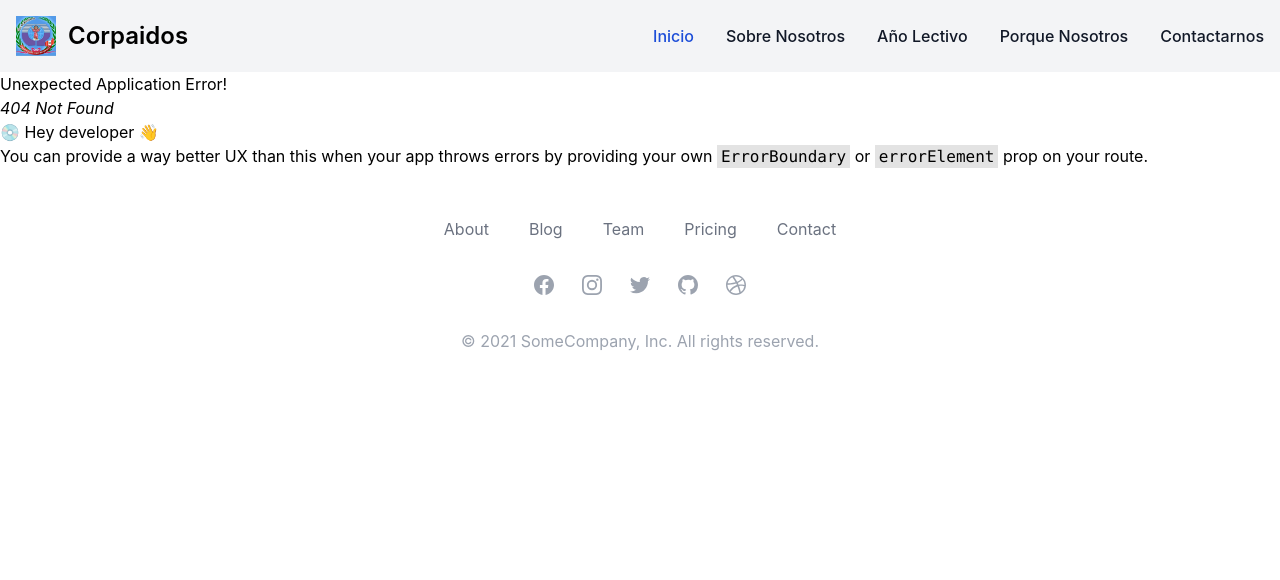
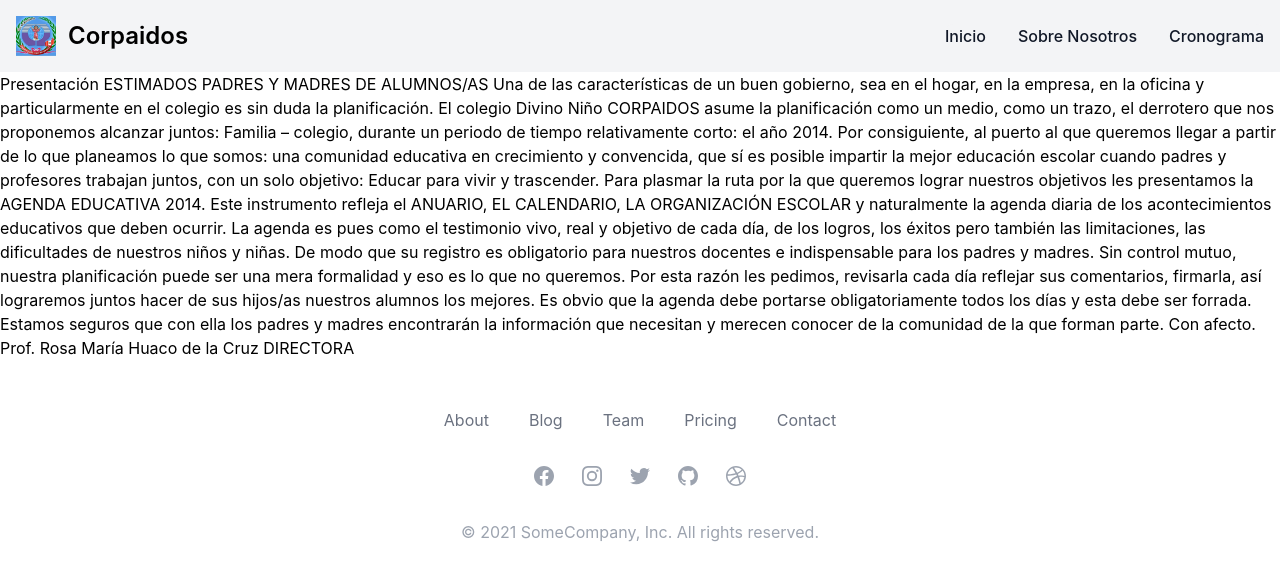
Before and after one commit to AnthonyN97/InstitucionEducativa, a React (Create React App) app: page /SobreNosotros in a window 1280 px wide. Before the commit this address had no page. Shown: the top 580 px of the page. Built offline with nearby package versions, Linux system fonts and the light colour scheme; a web font is replaced by a local one.

Commit message:
cambios en la seccion de header, por ver mejora, ingreso de codigo en aboutUS, por verse visualizacion de la misma

```diff
--- a/src/App.tsx
+++ b/src/App.tsx
@@ -6,6 +6,7 @@ import {
   createBrowserRouter,
   RouterProvider,
 } from "react-router-dom";
+import AboutUs from './pages/AboutUs/AboutUs';
 
 const router = createBrowserRouter([
   {
@@ -22,8 +23,8 @@ const router = createBrowserRouter([
   }
   ,
   {
-    path: '/test',
-    element: <>test</>,
+    path: '/SobreNosotros',
+    element: <AboutUs/>,
   }
 ])
 
--- /dev/null
+++ b/src/components/Inicio/Inicio.tsx
@@ -0,0 +1,23 @@
+import fondo from '../../assets/fondo.png';
+import Corpaidos from '../TextoEditado/Corpaidos';
+
+const Inicio: React.FC = () => {
+    return (
+        <div
+            className="bg-cover bg-center bg-no-repeat w-full h-64 md:h-96 relative" // Agregamos la clase `relative` para posicionar elementos hijos
+            style={{ backgroundImage: `url(${fondo})` }}
+        >
+            <div className="absolute inset-0 bg-black opacity-50"></div>
+            <div className="flex flex-col justify-end items-end h-full relative">
+                <h1 className="text-white uppercase text-4xl md:text-6xl font-semibold p-4 md:p-8">
+                    <Corpaidos/>
+                </h1>
+                <p className="text-white text-md font-semibold md:text-4xl p-4 md:p-8">
+                    Inicial - Primaria - Secundaria
+                </p>
+            </div>
+        </div>
+    );
+};
+
+export default Inicio;
--- a/src/components/Presentacion/Presentacion.tsx
+++ b/src/components/Presentacion/Presentacion.tsx
@@ -1,22 +1,37 @@
-import fondo from '../../assets/fondo.png';
-import Corpaidos from '../TextoEditado/Corpaidos';
+const Presentacion: React.FC = () => {
+    return(
+        <>
+        Presentación
 
-const Presentacion: React.FC = () => {
-    return (
-        <div
-            className="bg-cover bg-center bg-no-repeat w-full h-64 md:h-96 relative" // Agregamos la clase `relative` para posicionar elementos hijos
-            style={{ backgroundImage: `url(${fondo})` }}
-        >
-            <div className="absolute inset-0 bg-black opacity-50"></div>
-            <div className="flex flex-col justify-end items-end h-full relative">
-                <h1 className="text-white uppercase text-4xl md:text-6xl font-semibold p-4 md:p-8">
-                    <Corpaidos/>
-                </h1>
-                <p className="text-white text-md font-semibold md:text-4xl p-4 md:p-8">
-                    Inicial - Primaria - Secundaria
-                </p>
-            </div>
-        </div>
+ESTIMADOS PADRES Y MADRES DE ALUMNOS/AS
+
+Una de las características de un buen gobierno, sea en el hogar, en la empresa, en la oficina y particularmente en el colegio es sin duda la planificación.
+
+El colegio Divino Niño CORPAIDOS asume la planificación como un medio, como un trazo, el derrotero que nos proponemos alcanzar juntos: Familia – colegio, durante un periodo de tiempo relativamente corto: el año 2014.
+
+Por consiguiente, al puerto al que queremos llegar a partir de lo que planeamos lo que somos: una comunidad educativa en crecimiento y convencida, que sí es posible impartir la mejor educación escolar cuando padres y profesores trabajan juntos, con un solo objetivo: Educar para vivir y trascender.
+
+Para plasmar la ruta por la que queremos lograr nuestros objetivos les presentamos la AGENDA EDUCATIVA 2014.
+
+Este instrumento refleja el ANUARIO, EL CALENDARIO, LA ORGANIZACIÓN ESCOLAR y naturalmente la agenda diaria de los acontecimientos educativos que deben ocurrir.
+
+La agenda es pues como el testimonio vivo, real y objetivo de cada día, de los logros, los éxitos pero también las limitaciones, las dificultades de nuestros niños y niñas.
+
+De modo que su registro es obligatorio para nuestros docentes e indispensable para los padres y madres. Sin control mutuo, nuestra planificación puede ser una mera formalidad y eso es lo que no queremos.
+
+Por esta razón les pedimos, revisarla cada día reflejar sus comentarios, firmarla, así lograremos juntos hacer de sus hijos/as nuestros alumnos los mejores.
+
+Es obvio que la agenda debe portarse obligatoriamente todos los días y esta debe ser forrada.
+
+Estamos seguros que con ella los padres y madres encontrarán la información que necesitan y merecen conocer de la comunidad de la que forman parte.
+
+Con afecto.
+
+
+Prof. Rosa María Huaco de la Cruz
+DIRECTORA
+
+        </>
     );
 };
 
--- a/src/components/header/Header.tsx
+++ b/src/components/header/Header.tsx
@@ -1,6 +1,13 @@
+import { useState } from 'react';
 import logo from '../../assets/logo.jpg';
 
 const Header: React.FC = () => {
+    const [isMenuOpen, setIsMenuOpen] = useState(false);
+
+    const toggleMenu = () => {
+        setIsMenuOpen(!isMenuOpen);
+    };
+
     return (
         <>
             <nav className="bg-gray-100 border-gray-200 dark:bg-gray-900">
@@ -9,28 +16,40 @@ const Header: React.FC = () => {
                         <img src={logo} className="h-10 mr-3" alt="Logo" />
                         <span className="self-center text-2xl font-semibold whitespace-nowrap dark:text-white">Corpaidos</span>
                     </a>
-                    <button data-collapse-toggle="navbar-default" type="button" className="inline-flex items-center p-2 w-10 h-10 justify-center text-sm text-gray-500 rounded-lg md:hidden hover:bg-gray-100 focus:outline-none focus:ring-2 focus:ring-gray-200 dark:text-gray-400 dark:hover:bg-gray-700 dark:focus:ring-gray-600" aria-controls="navbar-default" aria-expanded="false">
+                    <button
+                        onClick={toggleMenu}
+                        className="inline-flex items-center p-2 w-10 h-10 justify-center text-sm text-gray-500 rounded-lg md:hidden hover:bg-gray-100 focus:outline-none focus:ring-2 focus:ring-gray-200 dark:text-gray-400 dark:hover:bg-gray-700 dark:focus:ring-gray-600"
+                        aria-controls="navbar-default"
+                        aria-expanded={isMenuOpen}
+                    >
                         <span className="sr-only">Abrir</span>
                         <svg className="w-5 h-5" aria-hidden="true" xmlns="http://www.w3.org/2000/svg" fill="none" viewBox="0 0 17 14">
                             <path stroke="currentColor" stroke-linecap="round" stroke-linejoin="round" stroke-width="2" d="M1 1h15M1 7h15M1 13h15" />
                         </svg>
                     </button>
+                    <div className={`w-full md:w-auto ${isMenuOpen ? 'block' : 'hidden'}`} id="navbar-default">
+                        <ul className="font-medium text-sm flex flex-col p-2 md:p-0 mt-4 border border-gray-100 rounded-lg bg-gray-50 md:flex-row md:space-x-8 md:mt-0 md:border-0 md:bg-gray-100 dark:bg-gray-800 md:dark:bg-gray-900 dark:border-gray-700">
+                            <li className='py-1'>
+                                <a href="/" className="block py-2 pl-3 pr-4 text-white bg-blue-500 rounded md:bg-transparent md:text-blue-700 md:p-0 dark:text-white md:dark:text-blue-500" aria-current="page">Inicio</a>
+                            </li>
+                            <li className='py-1'>
+                                <a href="/SobreNosotros" className="block py-2 pl-3 pr-4 text-white bg-blue-500 rounded md:bg-transparent md:text-blue-700 md:p-0 dark:text-white md:dark:text-blue-500" aria-current="page">Sobre Nosotros</a>
+                            </li>
+                            <li className='py-1'>
+                                <a href="/AñoLectivo" className="block py-2 pl-3 pr-4 text-white bg-blue-500 rounded md:bg-transparent md:text-blue-700 md:p-0 dark:text-white md:dark:text-blue-500" aria-current="page">Cronograma</a>
+                            </li>
+                        </ul>
+                    </div>
                     <div className="hidden w-full md:block md:w-auto" id="navbar-default">
                         <ul className="font-medium flex flex-col p-4 md:p-0 mt-4 border border-gray-100 rounded-lg bg-gray-50 md:flex-row md:space-x-8 md:mt-0 md:border-0 md:bg-gray-100 dark:bg-gray-800 md:dark:bg-gray-900 dark:border-gray-700">
                             <li>
-                                <a href="/" className="block py-2 pl-3 pr-4 text-white bg-blue-700 rounded md:bg-transparent md:text-blue-700 md:p-0 dark:text-white md:dark:text-blue-500" aria-current="page">Inicio</a>
+                                <a href="/" className="block py-2 pl-3 pr-4 text-gray-900 rounded hover:bg-gray-100 md:hover:bg-transparent md:border-0 md:hover:text-blue-700 md:p-0 dark:text-white md:dark:hover:text-blue-500 dark:hover:bg-gray-700 dark:hover:text-white md:dark:hover:bg-transparent" aria-current="page">Inicio</a>
                             </li>
                             <li>
-                                <a href="/test" className="block py-2 pl-3 pr-4 text-gray-900 rounded hover:bg-gray-100 md:hover:bg-transparent md:border-0 md:hover:text-blue-700 md:p-0 dark:text-white md:dark:hover:text-blue-500 dark:hover:bg-gray-700 dark:hover:text-white md:dark:hover:bg-transparent">Sobre Nosotros</a>
+                                <a href="/SobreNosotros" className="block py-2 pl-3 pr-4 text-gray-900 rounded hover:bg-gray-100 md:hover:bg-transparent md:border-0 md:hover:text-blue-700 md:p-0 dark:text-white md:dark:hover:text-blue-500 dark:hover:bg-gray-700 dark:hover:text-white md:dark:hover:bg-transparent">Sobre Nosotros</a>
                             </li>
                             <li>
-                                <a href="/AñoLectivo" className="block py-2 pl-3 pr-4 text-gray-900 rounded hover:bg-gray-100 md:hover:bg-transparent md:border-0 md:hover:text-blue-700 md:p-0 dark:text-white md:dark:hover:text-blue-500 dark:hover:bg-gray-700 dark:hover:text-white md:dark:hover:bg-transparent">Año Lectivo</a>
-                            </li>
-                            <li>
-                                <a href="/" className="block py-2 pl-3 pr-4 text-gray-900 rounded hover:bg-gray-100 md:hover:bg-transparent md:border-0 md:hover:text-blue-700 md:p-0 dark:text-white md:dark:hover:text-blue-500 dark:hover:bg-gray-700 dark:hover:text-white md:dark:hover:bg-transparent">Porque Nosotros</a>
-                            </li>
-                            <li>
-                                <a href="/" className="block py-2 pl-3 pr-4 text-gray-900 rounded hover:bg-gray-100 md:hover:bg-transparent md:border-0 md:hover:text-blue-700 md:p-0 dark:text-white md:dark:hover:text-blue-500 dark:hover:bg-gray-700 dark:hover:text-white md:dark:hover:bg-transparent">Contactarnos</a>
+                                <a href="/AñoLectivo" className="block py-2 pl-3 pr-4 text-gray-900 rounded hover:bg-gray-100 md:hover:bg-transparent md:border-0 md:hover:text-blue-700 md:p-0 dark:text-white md:dark:hover:text-blue-500 dark:hover:bg-gray-700 dark:hover:text-white md:dark:hover:bg-transparent">Cronograma</a>
                             </li>
                         </ul>
                     </div>
--- /dev/null
+++ b/src/pages/AboutUs/AboutUs.tsx
@@ -0,0 +1,11 @@
+import Presentacion from "../../components/Presentacion/Presentacion";
+
+const AboutUs: React.FC = () => {
+    return(
+        <>
+            <Presentacion/>
+        </>
+    );
+};
+
+export default AboutUs;
--- a/src/pages/AñoLectivo/AñoLectivo.tsx
+++ b/src/pages/AñoLectivo/AñoLectivo.tsx
@@ -25,8 +25,8 @@ const rows = [
 
 const AñoLectivo: React.FC = () => {
     return (
-        <div className="mx-auto w-full sm:w-auto py-4 px-4 justify-center text-center items-center">
-            <h1  className='place-content-center uppercase font-mono'>Calendarización del año lectivo:</h1>
+        <div className="container mx-3/5 mx-auto w-full sm:w-4/5 py-4 px-4 justify-center text-center items-center">
+            <h1  className='place-content-center uppercase'>Calendarización del año lectivo:</h1>
             <TableContainer component={Paper}>
                 <Table sx={{ minWidth: 650 }} aria-label="simple table">
                     <TableHead>
--- a/src/pages/Home/Home.tsx
+++ b/src/pages/Home/Home.tsx
@@ -1,10 +1,10 @@
 import MisionVision from "../../components/MisionVision/MisionVision";
-import Presentacion from "../../components/Presentacion/Presentacion";
+import Inicio from "../../components/Inicio/Inicio";
 
 const Home: React.FC = () => {
     return(
         <>
-            <Presentacion/>
+            <Inicio/>
             <MisionVision/>
         </>
     );
```
